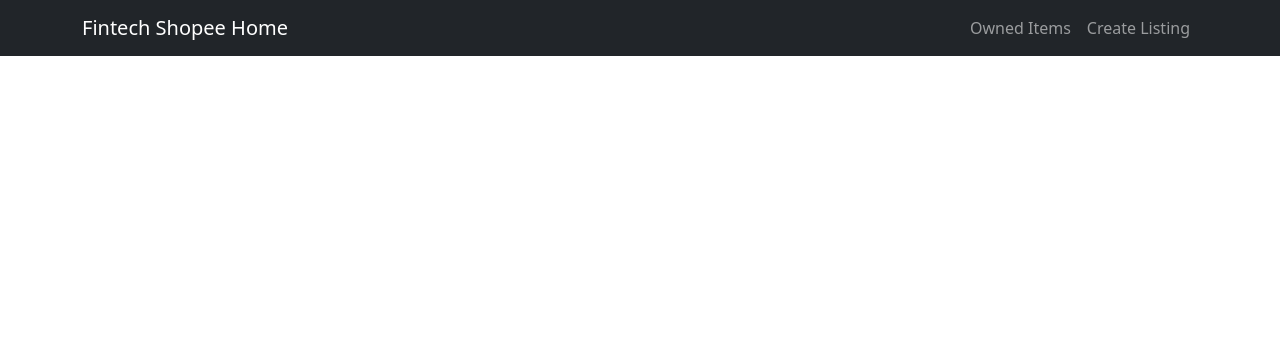
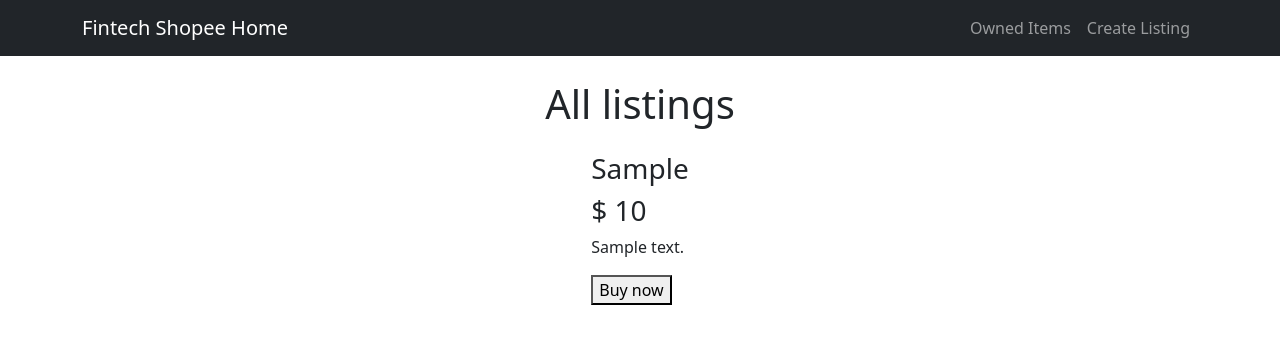
Before and after one commit to jiepengwong/shoppingcart, a Node server app: page / in a window 1280 px wide. Shown: the top 344 px of the page. Run offline with Node 20, Linux system fonts and the light colour scheme; tables that the repository leaves empty hold one stand-in row (values such as "Sample post"); some libraries are stand-ins or nearby versions.

Commit message:
Functional listing and displaying on main page

```diff
--- a/routes/pages.js
+++ b/routes/pages.js
@@ -14,9 +14,16 @@ const Item = require('../models/listings');
 
 // Default route
 router.get("/",(req,res)=>{
-    res.render("index",{
-        title: "Shopping List"
-    });
+
+    // Item Model, find all documents in shops collections
+    Item.find()
+    .then((response)=>{
+        res.render("index",{title:"Item Listings", items: response})
+
+    })
+    .catch((error)=>{
+
+    })
 
 
 
@@ -59,16 +66,21 @@ router.get("/own",(req,res) =>{
 router.post("/",(req,res)=>{
     // Since we are posting the data into the database, we have to create a new instance of it
     const item = new Item(req.body)
+    console.log(item);
     console.log(console.log(req.body));
 
     // Saving it to the Database
 
     // Async request
     item.save()
-    .then(()=>{
+    .then((response)=>{
+        // Redirect it to the home page which is the all listings page
+        res.redirect("/");
 
     })
-    .catc
+    .catch((error)=>{
+        console.log(error);
+    })
 })
 
 
--- a/views/create.ejs
+++ b/views/create.ejs
@@ -38,7 +38,7 @@
                 <div class="my-3">
                     <label for="input1" class="form-label">Item Name: </label>
 
-                    <input type="text" class="form-control" name="name" required>
+                    <input type="text" class="form-control" name="item" required>
                 </div>
 
 
--- a/views/index.ejs
+++ b/views/index.ejs
@@ -27,6 +27,27 @@
         </nav>
         <!-- Page content-->
         <div class="container">
+            <h1 class="text-center my-4">All listings</h1>
+            <div class="listing content d-flex justify-content-around">
+                <!-- EJS -->
+                <% if(items.length >0) {%>
+                    <% items.forEach(item =>{ %>
+
+
+                    <div>
+                        <h3 class="title"><%= item.item %></h3>
+                        <h3 class="title">$ <%= item.price %></h3>
+                        <p><%=item.description %> </p>
+                        <button>Buy now</button>
+                    </div>
+
+                <% }) %>
+
+                <% } else { %>
+                    <p>No listing to display lah </p>
+                <% } %>
+
+            </div>
 
         </div>
         <!-- Bootstrap core JS-->
```
Also changed, not shown: models/listings.js (+5 -4 lines).
